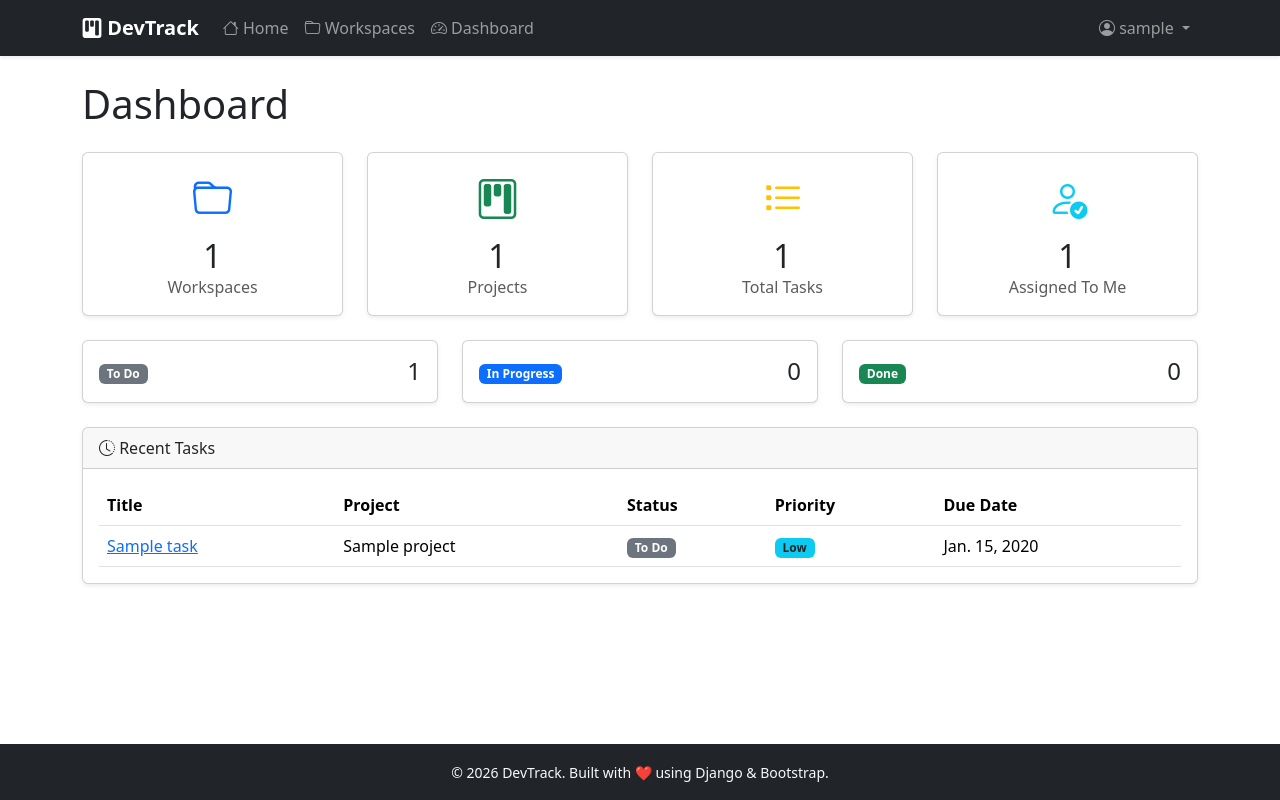
After one commit to aryan-viii/dev_track, a Django app: page /dashboard/ in a window 1280 px wide. The commit adds this page. Run offline with Django 5.2, Linux system fonts and the light colour scheme; a user stored in the database is signed in; tables that the repository leaves empty hold one stand-in row (values such as "Sample post").

Commit message:
Implement Dashboard with stats and recent tasks

```diff
--- /dev/null
+++ b/dashboard/templates/dashboard/dashboard.html
@@ -0,0 +1,173 @@
+{% extends "base.html" %}
+
+{% block title %}
+Dashboard
+{% endblock %}
+
+{% block content %}
+
+<h1 class="mb-4">Dashboard</h1>
+
+<div class="row row-cols-1 row-cols-md-2 row-cols-lg-4 g-4 mb-4">
+
+    <div class="col">
+        <div class="card text-center shadow-sm h-100">
+            <div class="card-body">
+                <i class="bi bi-folder fs-1 text-primary"></i>
+                <h2 class="mt-2 mb-0">{{ workspace_count }}</h2>
+                <p class="text-muted mb-0">Workspaces</p>
+            </div>
+        </div>
+    </div>
+
+    <div class="col">
+        <div class="card text-center shadow-sm h-100">
+            <div class="card-body">
+                <i class="bi bi-kanban fs-1 text-success"></i>
+                <h2 class="mt-2 mb-0">{{ project_count }}</h2>
+                <p class="text-muted mb-0">Projects</p>
+            </div>
+        </div>
+    </div>
+
+    <div class="col">
+        <div class="card text-center shadow-sm h-100">
+            <div class="card-body">
+                <i class="bi bi-list-task fs-1 text-warning"></i>
+                <h2 class="mt-2 mb-0">{{ task_count }}</h2>
+                <p class="text-muted mb-0">Total Tasks</p>
+            </div>
+        </div>
+    </div>
+
+    <div class="col">
+        <div class="card text-center shadow-sm h-100">
+            <div class="card-body">
+                <i class="bi bi-person-check fs-1 text-info"></i>
+                <h2 class="mt-2 mb-0">{{ my_tasks_count }}</h2>
+                <p class="text-muted mb-0">Assigned To Me</p>
+            </div>
+        </div>
+    </div>
+
+</div>
+
+<div class="row mb-4">
+
+    <div class="col-md-4">
+        <div class="card shadow-sm">
+            <div class="card-body d-flex justify-content-between align-items-center">
+                <span><span class="badge bg-secondary">To Do</span></span>
+                <h4 class="mb-0">{{ todo_count }}</h4>
+            </div>
+        </div>
+    </div>
+
+    <div class="col-md-4">
+        <div class="card shadow-sm">
+            <div class="card-body d-flex justify-content-between align-items-center">
+                <span><span class="badge bg-primary">In Progress</span></span>
+                <h4 class="mb-0">{{ in_progress_count }}</h4>
+            </div>
+        </div>
+    </div>
+
+    <div class="col-md-4">
+        <div class="card shadow-sm">
+            <div class="card-body d-flex justify-content-between align-items-center">
+                <span><span class="badge bg-success">Done</span></span>
+                <h4 class="mb-0">{{ done_count }}</h4>
+            </div>
+        </div>
+    </div>
+
+</div>
+
+<div class="card shadow-sm">
+
+    <div class="card-header">
+        <i class="bi bi-clock-history"></i>
+        Recent Tasks
+    </div>
+
+    <div class="card-body">
+
+        {% if recent_tasks %}
+
+        <div class="table-responsive">
+
+            <table class="table table-hover align-middle mb-0">
+
+                <thead>
+                    <tr>
+                        <th>Title</th>
+                        <th>Project</th>
+                        <th>Status</th>
+                        <th>Priority</th>
+                        <th>Due Date</th>
+                    </tr>
+                </thead>
+
+                <tbody>
+
+                    {% for task in recent_tasks %}
+
+                    <tr>
+
+                        <td>
+                            <a href="{% url 'task_detail' task.project.workspace.pk task.project.pk task.pk %}">
+                                {{ task.title }}
+                            </a>
+                        </td>
+
+                        <td>
+                            {{ task.project.name }}
+                        </td>
+
+                        <td>
+                            {% if task.status == "todo" %}
+                                <span class="badge bg-secondary">To Do</span>
+                            {% elif task.status == "in_progress" %}
+                                <span class="badge bg-primary">In Progress</span>
+                            {% elif task.status == "done" %}
+                                <span class="badge bg-success">Done</span>
+                            {% endif %}
+                        </td>
+
+                        <td>
+                            {% if task.priority == "low" %}
+                                <span class="badge bg-info text-dark">Low</span>
+                            {% elif task.priority == "medium" %}
+                                <span class="badge bg-warning text-dark">Medium</span>
+                            {% elif task.priority == "high" %}
+                                <span class="badge bg-danger">High</span>
+                            {% endif %}
+                        </td>
+
+                        <td>
+                            {{ task.due_date|default:"—" }}
+                        </td>
+
+                    </tr>
+
+                    {% endfor %}
+
+                </tbody>
+
+            </table>
+
+        </div>
+
+        {% else %}
+
+        <p class="text-muted mb-0">
+            No tasks yet. Create a workspace and project to get started.
+        </p>
+
+        {% endif %}
+
+    </div>
+
+</div>
+
+{% endblock %}
--- /dev/null
+++ b/dashboard/urls.py
@@ -0,0 +1,13 @@
+from django.urls import path
+
+from . import views
+
+urlpatterns = [
+
+    path(
+        "dashboard/",
+        views.dashboard_home,
+        name="dashboard",
+    ),
+
+]
--- a/dashboard/views.py
+++ b/dashboard/views.py
@@ -1,3 +1,48 @@
+from django.contrib.auth.decorators import login_required
 from django.shortcuts import render
 
-# Create your views here.
+from projects.models import Project, Workspace
+from tasks.models import Task
+
+
+@login_required
+def dashboard_home(request):
+
+    workspaces = Workspace.objects.filter(
+        members=request.user,
+    )
+
+    projects = Project.objects.filter(
+        workspace__in=workspaces,
+    )
+
+    tasks = Task.objects.filter(
+        project__workspace__in=workspaces,
+    )
+
+    todo_count = tasks.filter(status="todo").count()
+    in_progress_count = tasks.filter(status="in_progress").count()
+    done_count = tasks.filter(status="done").count()
+
+    my_tasks_count = tasks.filter(
+        assigned_to=request.user,
+    ).count()
+
+    recent_tasks = tasks.order_by("-created_at")[:5]
+
+    context = {
+        "workspace_count": workspaces.count(),
+        "project_count": projects.count(),
+        "task_count": tasks.count(),
+        "todo_count": todo_count,
+        "in_progress_count": in_progress_count,
+        "done_count": done_count,
+        "my_tasks_count": my_tasks_count,
+        "recent_tasks": recent_tasks,
+    }
+
+    return render(
+        request,
+        "dashboard/dashboard.html",
+        context,
+    )
--- a/templates/base.html
+++ b/templates/base.html
@@ -73,7 +73,7 @@
                     </li>
 
                     <li class="nav-item">
-                        <a class="nav-link" href="#">
+                        <a class="nav-link" href="{% url 'dashboard' %}">
                             <i class="bi bi-speedometer2"></i>
                             Dashboard
                         </a>
```
